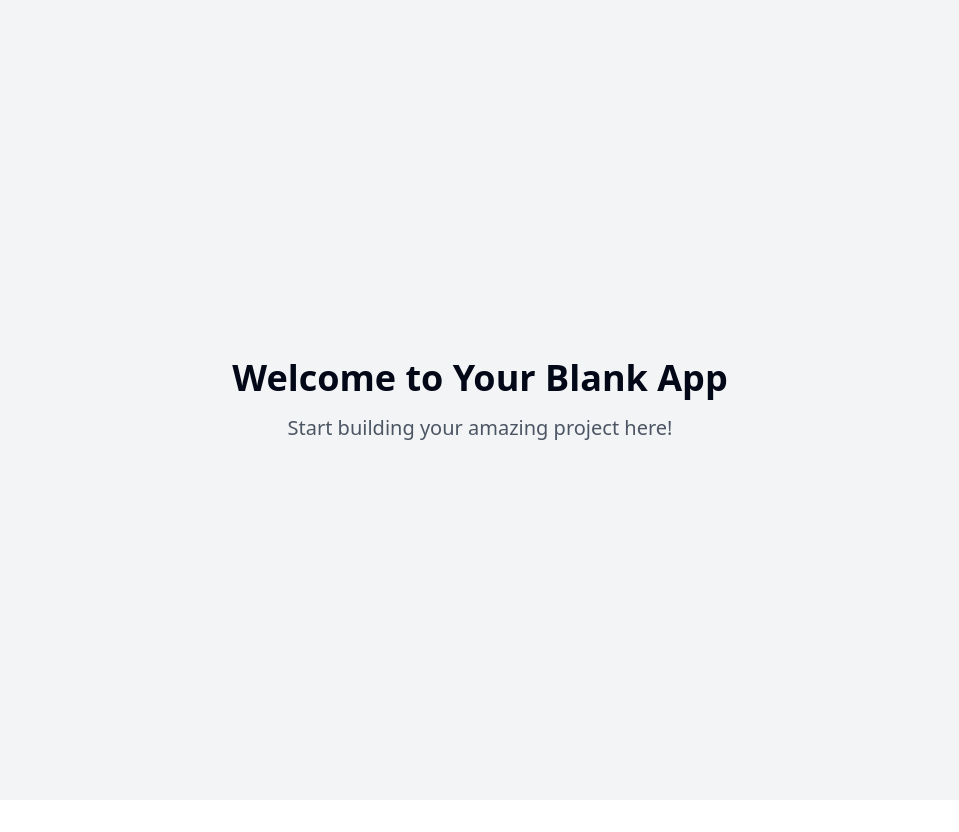
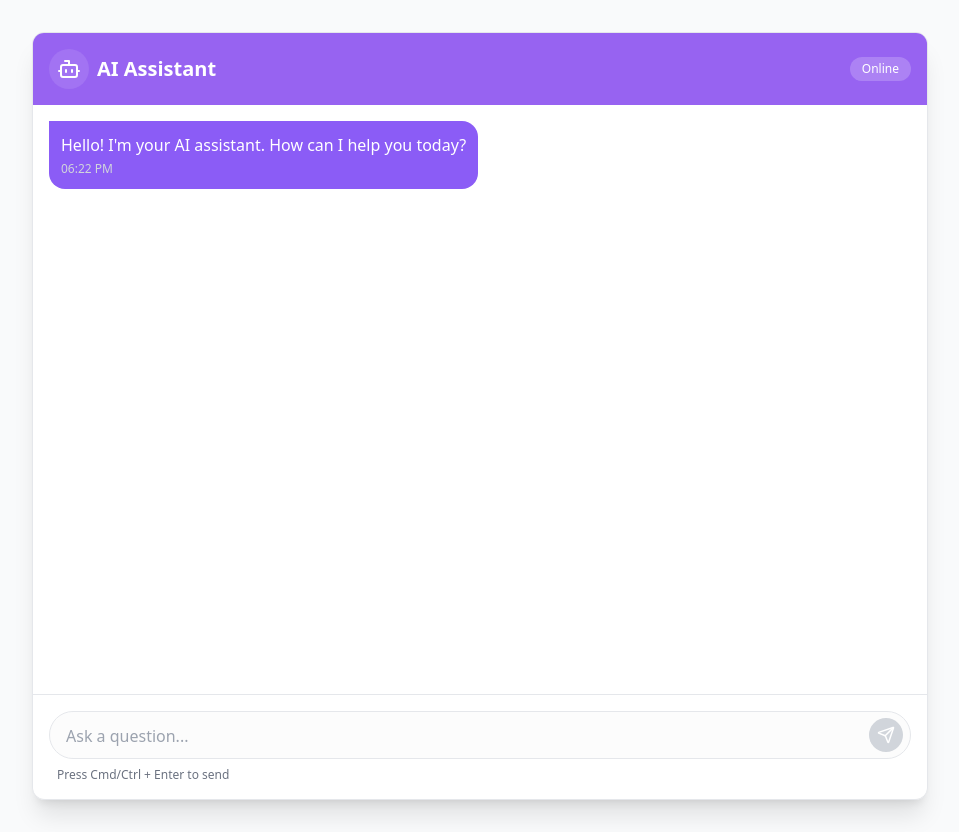
Before and after one commit to sudeep-arabolu/sleek-ai-speaks, a React (Vite) app: page / in a window 1280 px wide. Shown: the whole page, without its empty margins (160-1119 px from the left). Before the commit the page ends 800 px from the top, so only its background shows below. Built offline with nearby package versions, Linux system fonts and the light colour scheme.

Commit message:
Add AI agent chat interface
Implement a modern and sleek AI agent chat interface with a great color palette.

```diff
--- a/package.json
+++ b/package.json
@@ -40,6 +40,7 @@
     "@radix-ui/react-toggle-group": "^1.1.0",
     "@radix-ui/react-tooltip": "^1.1.4",
     "@tanstack/react-query": "^5.56.2",
+    "@types/uuid": "^10.0.0",
     "class-variance-authority": "^0.7.1",
     "clsx": "^2.1.1",
     "cmdk": "^1.0.0",
@@ -58,6 +59,7 @@
     "sonner": "^1.5.0",
     "tailwind-merge": "^2.5.2",
     "tailwindcss-animate": "^1.0.7",
+    "uuid": "^11.1.0",
     "vaul": "^0.9.3",
     "zod": "^3.23.8"
   },
--- /dev/null
+++ b/src/components/ChatInput.tsx
@@ -0,0 +1,71 @@
+
+import React, { useState, useRef, useEffect } from "react";
+import { Send } from "lucide-react";
+
+interface ChatInputProps {
+  onSendMessage: (message: string) => void;
+  isLoading: boolean;
+}
+
+const ChatInput: React.FC<ChatInputProps> = ({ onSendMessage, isLoading }) => {
+  const [message, setMessage] = useState("");
+  const textareaRef = useRef<HTMLTextAreaElement>(null);
+
+  const handleSubmit = (e: React.FormEvent) => {
+    e.preventDefault();
+    if (message.trim() && !isLoading) {
+      onSendMessage(message);
+      setMessage("");
+    }
+  };
+
+  // Auto-resize textarea
+  useEffect(() => {
+    const textarea = textareaRef.current;
+    if (textarea) {
+      textarea.style.height = "auto";
+      textarea.style.height = `${Math.min(textarea.scrollHeight, 200)}px`;
+    }
+  }, [message]);
+
+  // Handle Cmd/Ctrl + Enter to submit
+  const handleKeyDown = (e: React.KeyboardEvent) => {
+    if ((e.key === "Enter" && (e.metaKey || e.ctrlKey)) || (e.key === "Enter" && !e.shiftKey)) {
+      e.preventDefault();
+      handleSubmit(e);
+    }
+  };
+
+  return (
+    <form onSubmit={handleSubmit} className="bg-white p-4 border-t rounded-b-lg shadow-sm">
+      <div className="relative flex items-center">
+        <textarea
+          ref={textareaRef}
+          value={message}
+          onChange={(e) => setMessage(e.target.value)}
+          onKeyDown={handleKeyDown}
+          placeholder="Ask a question..."
+          rows={1}
+          className="flex-1 resize-none bg-muted/30 border border-input rounded-full py-3 px-4 pr-12 focus:outline-none focus:ring-2 focus:ring-primary focus:border-transparent"
+          disabled={isLoading}
+        />
+        <button
+          type="submit"
+          disabled={!message.trim() || isLoading}
+          className={`absolute right-2 rounded-full p-2 text-white transition-colors ${
+            message.trim() && !isLoading
+              ? "bg-primary hover:bg-primary/90"
+              : "bg-gray-300 cursor-not-allowed"
+          }`}
+        >
+          <Send size={18} />
+        </button>
+      </div>
+      <div className="text-xs text-gray-500 mt-2 ml-2">
+        Press Cmd/Ctrl + Enter to send
+      </div>
+    </form>
+  );
+};
+
+export default ChatInput;
--- /dev/null
+++ b/src/components/ChatInterface.tsx
@@ -0,0 +1,56 @@
+
+import React, { useRef, useEffect } from "react";
+import MessageBubble from "./MessageBubble";
+import ChatInput from "./ChatInput";
+import useChat from "../hooks/useChat";
+import { Bot } from "lucide-react";
+
+const ChatInterface: React.FC = () => {
+  const { messages, isLoading, sendMessage } = useChat();
+  const messagesEndRef = useRef<HTMLDivElement>(null);
+
+  // Auto-scroll to bottom when messages change
+  useEffect(() => {
+    messagesEndRef.current?.scrollIntoView({ behavior: "smooth" });
+  }, [messages]);
+
+  return (
+    <div className="chat-container bg-white shadow-xl rounded-xl overflow-hidden border border-gray-200">
+      <div className="bg-primary text-white p-4 flex items-center justify-between">
+        <div className="flex items-center gap-2">
+          <div className="bg-white/10 p-2 rounded-full">
+            <Bot size={24} />
+          </div>
+          <h1 className="text-xl font-semibold">AI Assistant</h1>
+        </div>
+        <div className="text-xs bg-white/20 py-1 px-3 rounded-full">
+          Online
+        </div>
+      </div>
+
+      <div className="chat-messages">
+        {messages.map((message) => (
+          <MessageBubble key={message.id} message={message} />
+        ))}
+
+        {isLoading && (
+          <div className="flex justify-start">
+            <div className="bg-chat-ai-bubble text-chat-ai-text p-3 rounded-2xl rounded-tl-none max-w-[80%] md:max-w-[70%]">
+              <div className="dots-typing">
+                <span></span>
+                <span></span>
+                <span></span>
+              </div>
+            </div>
+          </div>
+        )}
+
+        <div ref={messagesEndRef} />
+      </div>
+
+      <ChatInput onSendMessage={sendMessage} isLoading={isLoading} />
+    </div>
+  );
+};
+
+export default ChatInterface;
--- /dev/null
+++ b/src/components/MessageBubble.tsx
@@ -0,0 +1,38 @@
+
+import React from "react";
+
+export interface Message {
+  id: string;
+  text: string;
+  sender: "user" | "ai";
+  timestamp: Date;
+}
+
+interface MessageBubbleProps {
+  message: Message;
+}
+
+const MessageBubble: React.FC<MessageBubbleProps> = ({ message }) => {
+  const isUser = message.sender === "user";
+
+  return (
+    <div className={`flex ${isUser ? "justify-end" : "justify-start"}`}>
+      <div
+        className={`
+          max-w-[80%] md:max-w-[70%] p-3 rounded-2xl
+          ${isUser
+            ? "bg-chat-user-bubble text-chat-user-text rounded-tr-none"
+            : "bg-chat-ai-bubble text-chat-ai-text rounded-tl-none"
+          }
+        `}
+      >
+        <p className="text-sm md:text-base whitespace-pre-wrap">{message.text}</p>
+        <div className={`text-xs mt-1 ${isUser ? "text-gray-600" : "text-gray-300"}`}>
+          {message.timestamp.toLocaleTimeString([], { hour: '2-digit', minute: '2-digit' })}
+        </div>
+      </div>
+    </div>
+  );
+};
+
+export default MessageBubble;
--- /dev/null
+++ b/src/hooks/useChat.tsx
@@ -0,0 +1,89 @@
+
+import { useState, useEffect, useCallback } from "react";
+import { Message } from "../components/MessageBubble";
+import { v4 as uuidv4 } from "uuid";
+
+export const useChat = () => {
+  const [messages, setMessages] = useState<Message[]>([
+    {
+      id: "welcome",
+      text: "Hello! I'm your AI assistant. How can I help you today?",
+      sender: "ai",
+      timestamp: new Date(),
+    },
+  ]);
+  const [isLoading, setIsLoading] = useState(false);
+
+  // Simulate AI response delay (normally this would be an API call)
+  const getAIResponse = useCallback((userMessage: string): Promise<string> => {
+    return new Promise((resolve) => {
+      // Simulate different response times
+      const delay = 1000 + Math.random() * 2000;
+
+      setTimeout(() => {
+        // This is where you'd normally call your AI API
+        // For now we'll just echo with some pre-defined responses
+        const responses = [
+          `I understand you're asking about "${userMessage}". That's an interesting question.`,
+          `Thanks for your message. I'd be happy to help with "${userMessage}".`,
+          `Regarding "${userMessage}", I can provide some insights based on my knowledge.`,
+          `I've processed your query about "${userMessage}" and here's what I can tell you.`,
+          `Thank you for asking about "${userMessage}". Let me think about that for a moment.`,
+        ];
+
+        const responseIndex = Math.floor(Math.random() * responses.length);
+        resolve(responses[responseIndex]);
+      }, delay);
+    });
+  }, []);
+
+  const sendMessage = useCallback(async (text: string) => {
+    // Add user message
+    const userMessage: Message = {
+      id: uuidv4(),
+      text,
+      sender: "user",
+      timestamp: new Date(),
+    };
+
+    setMessages((prev) => [...prev, userMessage]);
+    setIsLoading(true);
+
+    try {
+      // Get AI response
+      const aiResponseText = await getAIResponse(text);
+
+      // Add AI response
+      const aiMessage: Message = {
+        id: uuidv4(),
+        text: aiResponseText,
+        sender: "ai",
+        timestamp: new Date(),
+      };
+
+      setMessages((prev) => [...prev, aiMessage]);
+    } catch (error) {
+      console.error("Error getting AI response:", error);
+
+      // Add error message
+      const errorMessage: Message = {
+        id: uuidv4(),
+        text: "Sorry, I encountered an error processing your request. Please try again.",
+        sender: "ai",
+        timestamp: new Date(),
+      };
+
+      setMessages((prev) => [...prev, errorMessage]);
+    } finally {
+      setIsLoading(false);
+    }
+  }, [getAIResponse]);
+
+  return {
+    messages,
+    isLoading,
+    sendMessage,
+  };
+};
+
+export default useChat;
--- a/src/index.css
+++ b/src/index.css
@@ -1,84 +1,79 @@
+
 @tailwind base;
 @tailwind components;
 @tailwind utilities;
 
 @layer base {
   :root {
-    --background: 0 0% 100%;
-    --foreground: 222.2 84% 4.9%;
+    --background: 250 250 252;
+    --foreground: 31 41 55;
 
-    --card: 0 0% 100%;
-    --card-foreground: 222.2 84% 4.9%;
+    --card: 255 255 255;
+    --card-foreground: 31 41 55;
 
-    --popover: 0 0% 100%;
-    --popover-foreground: 222.2 84% 4.9%;
+    --popover: 255 255 255;
+    --popover-foreground: 31 41 55;
 
-    --primary: 222.2 47.4% 11.2%;
+    --primary: 262 83.3% 66.7%;
     --primary-foreground: 210 40% 98%;
 
-    --secondary: 210 40% 96.1%;
+    --secondary: 213.8 100% 67.6%;
     --secondary-foreground: 222.2 47.4% 11.2%;
 
-    --muted: 210 40% 96.1%;
-    --muted-foreground: 215.4 16.3% 46.9%;
+    --muted: 220 14.3% 95.9%;
+    --muted-foreground: 220 8.9% 46.1%;
 
-    --accent: 210 40% 96.1%;
-    --accent-foreground: 222.2 47.4% 11.2%;
+    --accent: 262 83.3% 94.9%;
+    --accent-foreground: 262 83.3% 40%;
 
     --destructive: 0 84.2% 60.2%;
     --destructive-foreground: 210 40% 98%;
 
-    --border: 214.3 31.8% 91.4%;
-    --input: 214.3 31.8% 91.4%;
-    --ring: 222.2 84% 4.9%;
+    --border: 220 13% 91%;
+    --input: 220 13% 91%;
+    --ring: 262 83.3% 66.7%;
 
-    --radius: 0.5rem;
+    --radius: 0.75rem;
 
     --sidebar-background: 0 0% 98%;
-
     --sidebar-foreground: 240 5.3% 26.1%;
-
     --sidebar-primary: 240 5.9% 10%;
-
     --sidebar-primary-foreground: 0 0% 98%;
-
     --sidebar-accent: 240 4.8% 95.9%;
-
     --sidebar-accent-foreground: 240 5.9% 10%;
-
     --sidebar-border: 220 13% 91%;
-
     --sidebar-ring: 217.2 91.2% 59.8%;
   }
 
   .dark {
-    --background: 222.2 84% 4.9%;
-    --foreground: 210 40% 98%;
+    --background: 240 10% 3.9%;
+    --foreground: 0 0% 98%;
 
-    --card: 222.2 84% 4.9%;
-    --card-foreground: 210 40% 98%;
+    --card: 240 10% 3.9%;
+    --card-foreground: 0 0% 98%;
 
-    --popover: 222.2 84% 4.9%;
-    --popover-foreground: 210 40% 98%;
+    --popover: 240 10% 3.9%;
+    --popover-foreground: 0 0% 98%;
 
-    --primary: 210 40% 98%;
-    --primary-foreground: 222.2 47.4% 11.2%;
+    --primary: 0 0% 98%;
+    --primary-foreground: 240 5.9% 10%;
 
-    --secondary: 217.2 32.6% 17.5%;
-    --secondary-foreground: 210 40% 98%;
+    --secondary: 240 3.7% 15.9%;
+    --secondary-foreground: 0 0% 98%;
 
-    --muted: 217.2 32.6% 17.5%;
-    --muted-foreground: 215 20.2% 65.1%;
+    --muted: 240 3.7% 15.9%;
+    --muted-foreground: 240 5% 64.9%;
 
-    --accent: 217.2 32.6% 17.5%;
-    --accent-foreground: 210 40% 98%;
+    --accent: 240 3.7% 15.9%;
+    --accent-foreground: 0 0% 98%;
 
     --destructive: 0 62.8% 30.6%;
-    --destructive-foreground: 210 40% 98%;
+    --destructive-foreground: 0 0% 98%;
 
-    --border: 217.2 32.6% 17.5%;
-    --input: 217.2 32.6% 17.5%;
-    --ring: 212.7 26.8% 83.9%;
+    --border: 240 3.7% 15.9%;
+    --input: 240 3.7% 15.9%;
+    --ring: 240 4.9% 83.9%;
+
     --sidebar-background: 240 5.9% 10%;
     --sidebar-foreground: 240 4.8% 95.9%;
     --sidebar-primary: 224.3 76.3% 48%;
@@ -98,4 +93,32 @@
   body {
     @apply bg-background text-foreground;
   }
+
+  .chat-container {
+    @apply max-w-4xl mx-auto h-[calc(100vh-2rem)] flex flex-col;
+  }
+
+  .chat-messages {
+    @apply flex-1 overflow-y-auto p-4 space-y-4;
+  }
+
+  .dots-typing {
+    @apply inline-flex space-x-1 mx-2;
+  }
+
+  .dots-typing span {
+    @apply w-2 h-2 rounded-full bg-white inline-block;
+  }
+
+  .dots-typing span:nth-child(1) {
+    animation: pulse-dots 1.5s infinite;
+  }
+
+  .dots-typing span:nth-child(2) {
+    animation: pulse-dots 1.5s infinite 0.2s;
+  }
+
+  .dots-typing span:nth-child(3) {
+    animation: pulse-dots 1.5s infinite 0.4s;
+  }
 }
--- a/src/pages/Index.tsx
+++ b/src/pages/Index.tsx
@@ -1,12 +1,11 @@
-// Update this page (the content is just a fallback if you fail to update the page)
 
-const Index = () => {
+import React from "react";
+import ChatInterface from "../components/ChatInterface";
+
+const Index: React.FC = () => {
   return (
-    <div className="min-h-screen flex items-center justify-center bg-gray-100">
-      <div className="text-center">
-        <h1 className="text-4xl font-bold mb-4">Welcome to Your Blank App</h1>
-        <p className="text-xl text-gray-600">Start building your amazing project here!</p>
-      </div>
+    <div className="min-h-screen bg-gray-50 p-4 md:py-8">
+      <ChatInterface />
     </div>
   );
 };
--- a/tailwind.config.ts
+++ b/tailwind.config.ts
@@ -1,3 +1,4 @@
+
 import type { Config } from "tailwindcss";
 
 export default {
@@ -61,6 +62,12 @@ export default {
 					'accent-foreground': 'hsl(var(--sidebar-accent-foreground))',
 					border: 'hsl(var(--sidebar-border))',
 					ring: 'hsl(var(--sidebar-ring))'
+				},
+				chat: {
+					'user-bubble': '#E5DEFF',
+					'user-text': '#1F2937',
+					'ai-bubble': '#8B5CF6',
+					'ai-text': '#FFFFFF',
 				}
 			},
 			borderRadius: {
@@ -84,11 +91,17 @@ export default {
 					to: {
 						height: '0'
 					}
+				},
+				'pulse-dots': {
+					'0%': { opacity: '0.2' },
+					'20%': { opacity: '1' },
+					'100%': { opacity: '0.2' }
 				}
 			},
 			animation: {
 				'accordion-down': 'accordion-down 0.2s ease-out',
-				'accordion-up': 'accordion-up 0.2s ease-out'
+				'accordion-up': 'accordion-up 0.2s ease-out',
+				'pulse-dots': 'pulse-dots 1.5s infinite'
 			}
 		}
 	},
```
Also changed, not shown: 1 other file (tests, documents, lock files or other folders).
